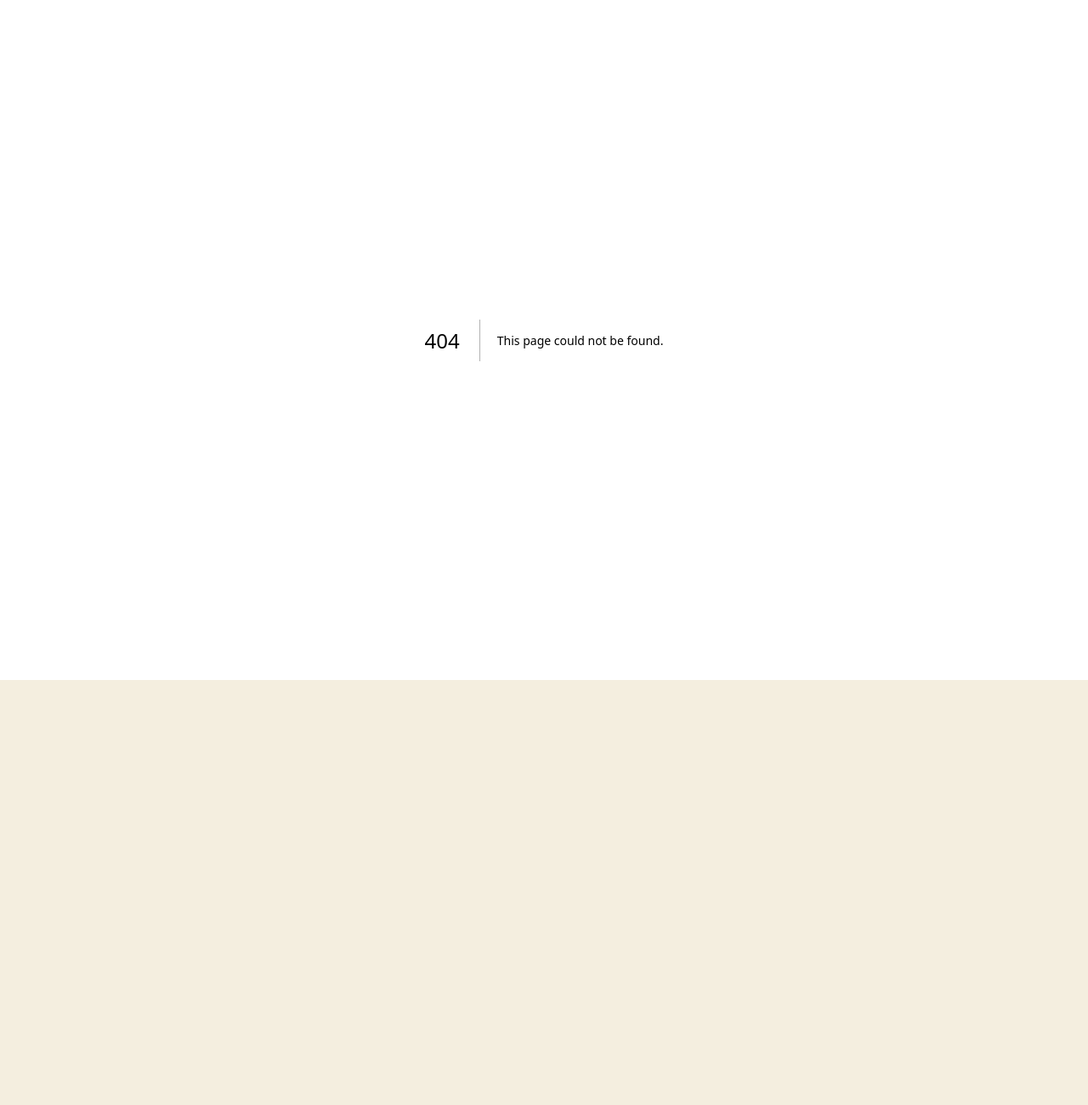
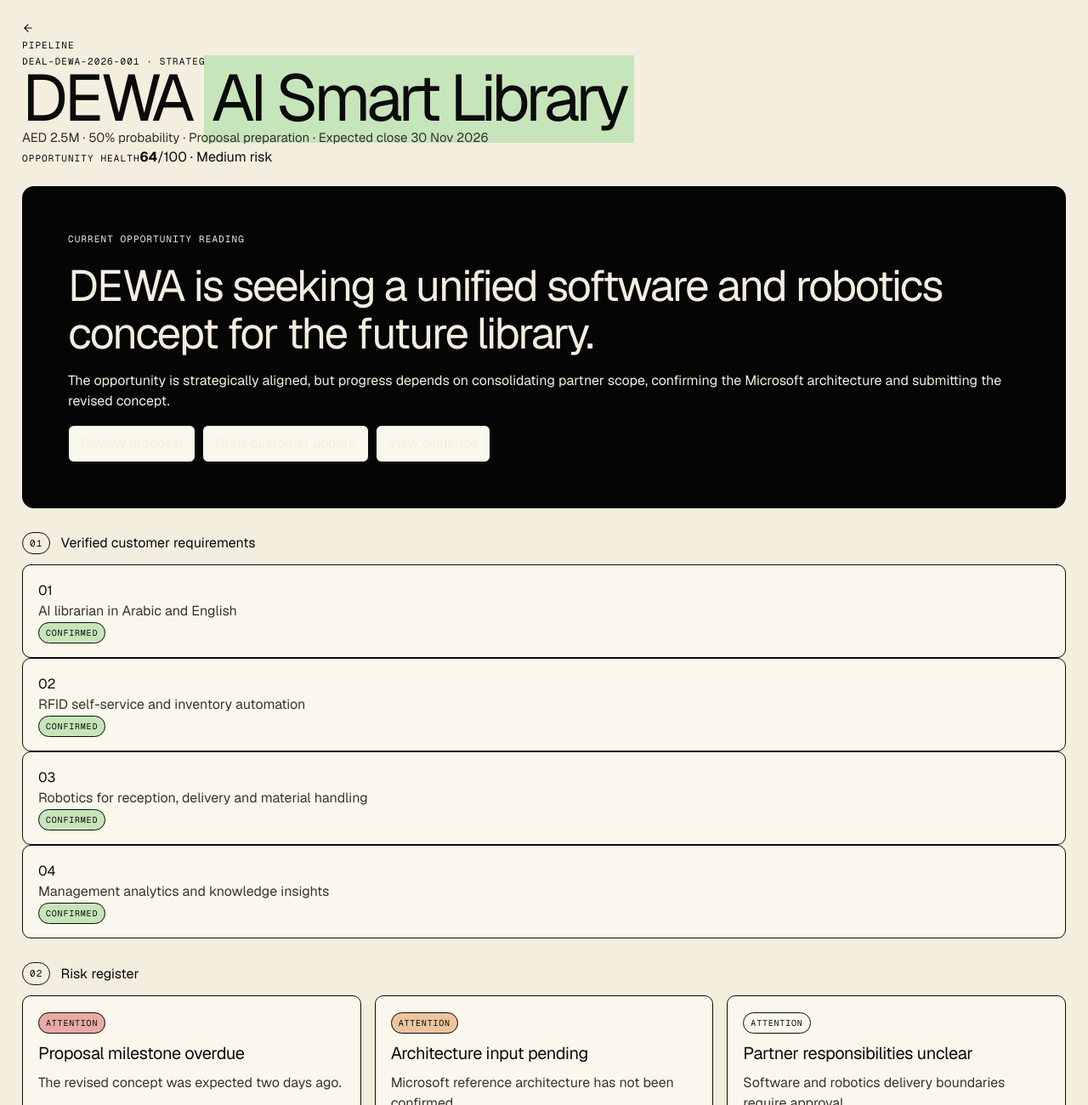
Before and after one commit to Profitech123/armis-sales-os, a Next.js app: page /deals/dewa-smart-library in a window 1280 px wide. Before the commit this address had no page. Shown: the top 1300 px of the page at 85% size. Before the commit the page ends 800 px from the top, so only its background shows below. Built offline with nearby package versions, Linux system fonts and the light colour scheme.

Commit message:
feat: add strategic deal workspace

```diff
--- /dev/null
+++ b/src/app/deals/dewa-smart-library/page.tsx
@@ -0,0 +1,34 @@
+import Link from "next/link";
+import { ArrowLeft, CalendarDays, CircleAlert, FileText, Users } from "lucide-react";
+
+const requirements = ["AI librarian in Arabic and English", "RFID self-service and inventory automation", "Robotics for reception, delivery and material handling", "Management analytics and knowledge insights"];
+const risks = [
+  { title: "Proposal milestone overdue", text: "The revised concept was expected two days ago.", tone: "red" },
+  { title: "Architecture input pending", text: "Microsoft reference architecture has not been confirmed.", tone: "orange" },
+  { title: "Partner responsibilities unclear", text: "Software and robotics delivery boundaries require approval.", tone: "yellow" }
+];
+
+export default function DealPage() {
+  return <main className="app-shell"><div className="container">
+    <Link className="back-link mono" href="/pipeline"><ArrowLeft size={14}/> Pipeline</Link>
+    <header className="deal-header">
+      <div><p className="mono">DEAL-DEWA-2026-001 · Strategic · Owner: Elio Berberi</p><h1 className="title">DEWA <span className="marker">AI Smart Library</span></h1><p className="subtitle">AED 2.5M · 50% probability · Proposal preparation · Expected close 30 Nov 2026</p></div>
+      <div className="score-card"><span className="mono">Opportunity health</span><strong>64</strong><span>/100 · Medium risk</span></div>
+    </header>
+
+    <section className="intelligence"><p className="mono">Current opportunity reading</p><h2>DEWA is seeking a unified software and robotics concept for the future library.</h2><p>The opportunity is strategically aligned, but progress depends on consolidating partner scope, confirming the Microsoft architecture and submitting the revised concept.</p><div className="card-actions"><button className="button">Review proposal</button><button className="button">Draft customer update</button><button className="button">View evidence</button></div></section>
+
+    <div className="workspace-grid">
+      <div className="workspace-main">
+        <section><div className="section-title"><span className="mono">01</span><h2>Verified customer requirements</h2></div><div className="stack">{requirements.map((item,i)=><article className="card row-card" key={item}><span className="number">0{i+1}</span><p>{item}</p><span className="chip green">CONFIRMED</span></article>)}</div></section>
+        <section><div className="section-title"><span className="mono">02</span><h2>Risk register</h2></div><div className="grid grid-3">{risks.map(r=><article className="card" key={r.title}><span className={`chip ${r.tone}`}>ATTENTION</span><h3>{r.title}</h3><p>{r.text}</p></article>)}</div></section>
+        <section><div className="section-title"><span className="mono">03</span><h2>Recent momentum</h2></div><div className="timeline"><div><span>20 JUL</span><p>Customer requirements consolidated from latest meeting.</p></div><div><span>18 JUL</span><p>Robotics vendor shortlist completed.</p></div><div><span>15 JUL</span><p>Microsoft architecture input requested.</p></div></div></section>
+      </div>
+      <aside className="right-rail">
+        <article className="card"><p className="mono">Next step</p><h3>Submit revised concept proposal</h3><p>Due 24 Jul 2026</p><button className="button dark">Open action</button></article>
+        <article className="card"><p className="mono">Stakeholders</p><p><Users size={16}/> Hend Al Ali · Initiative owner</p><p><Users size={16}/> Microsoft · Architecture partner</p></article>
+        <article className="card"><p className="mono">Commercial status</p><p><FileText size={16}/> Proposal in internal review</p><p><CalendarDays size={16}/> Follow-up overdue</p><p><CircleAlert size={16}/> 2 unresolved dependencies</p></article>
+      </aside>
+    </div>
+  </div></main>;
+}
```
